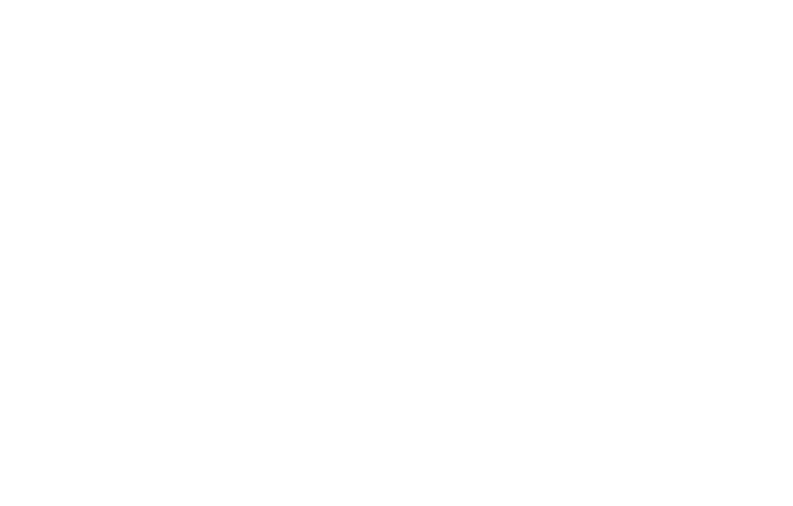
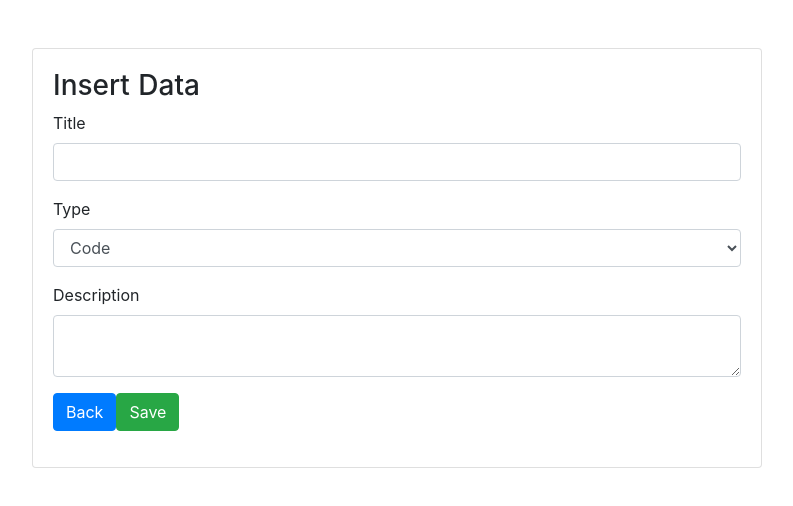
Before and after one commit to taufanfadhilah/Nuxt-Firebase, a Nuxt app: page /crud/add in a window 1280 px wide. Before the commit this address had no page. Shown: the top 506 px of the page, without its empty margins (243-1036 px from the left). Built offline with nearby package versions, Linux system fonts and the light colour scheme.

Commit message:
add firebase crud

```diff
--- /dev/null
+++ b/pages/crud/_id.vue
@@ -0,0 +1,43 @@
+<template>
+  <div class="container">
+    <div class="row mt-5">
+      <div class="col-md-8 offset-md-2">
+        <div class="card">
+          <div class="card-body">
+            <h4>{{blog.title}}</h4>
+            <p>
+              {{blog.description}}
+            </p>
+            <nuxt-link to="/crud">
+              <button class="btn btn-primary">Back</button>
+            </nuxt-link>
+          </div>
+        </div>
+      </div>
+    </div>
+  </div>
+</template>
+
+<script>
+import { fireDb } from '~/plugins/firebase'
+
+export default {
+  async mounted() {
+    const { id } = this.$route.params
+    const ref = fireDb.collection('blog').doc(id)
+    try {
+      let data = await ref.get()
+      this.blog = data.data()
+    } catch (error) {
+      console.log(error)
+    }
+  },
+  data() {
+    return {
+      blog: {}
+    }
+  }
+}
+</script>
+
+<style></style>
--- /dev/null
+++ b/pages/crud/add.vue
@@ -0,0 +1,63 @@
+<template>
+  <div class="container">
+    <div class="row mt-5">
+      <div class="col-md-8 offset-md-2">
+        <div class="card">
+          <div class="card-body">
+            <h3>Insert Data</h3>
+            <form action="" method="POST" @submit.prevent="submit">
+              <div class="form-group">
+                <label for="">Title</label>
+                <input type="text" class="form-control" name="title" />
+              </div>
+              <div class="form-group">
+                <label for="">Type</label>
+                <select name="type" id="" class="form-control">
+                  <option value="code">Code</option>
+                  <option value="blog">Blog</option>
+                </select>
+              </div>
+              <div class="form-group">
+                <label for="">Description</label>
+                <textarea class="form-control" name="description"></textarea>
+              </div>
+              <div class="form-group">
+                <nuxt-link to="/crud">
+                  <button class="btn btn-primary" type="button">Back</button>
+                </nuxt-link>
+                <button class="btn btn-success" type="submit">Save</button>
+              </div>
+            </form>
+          </div>
+        </div>
+      </div>
+    </div>
+  </div>
+</template>
+
+<script>
+import { fireDb } from '~/plugins/firebase.js'
+
+export default {
+  methods: {
+    async submit(e) {
+      let { title, type, description } = e.target
+      let data = {
+        title: title.value,
+        type: type.value,
+        description: description.value
+      }
+      const ref = fireDb.collection('blog')
+      try {
+        await ref.add(data)
+        alert('submitted')
+        this.$router.push('/crud')
+      } catch (e) {
+        console.log(e)
+      }
+    }
+  }
+}
+</script>
+
+<style></style>
--- /dev/null
+++ b/pages/crud/edit/_id.vue
@@ -0,0 +1,94 @@
+<template>
+  <div class="container">
+    <div class="row mt-5">
+      <div class="col-md-8 offset-md-2">
+        <div class="card">
+          <div class="card-body">
+            <h3>Edit</h3>
+            <form action="" method="POST" @submit.prevent="submit">
+              <div class="form-group">
+                <label for="">Title</label>
+                <input
+                  type="text"
+                  class="form-control"
+                  name="title"
+                  :value="blog.title"
+                />
+              </div>
+              <div class="form-group">
+                <label for="">Type</label>
+                <select name="type" id="" class="form-control">
+                  <option value="code" :selected="blog.type == 'code'"
+                    >Code</option
+                  >
+                  <option value="blog" :selected="blog.type == 'blog'"
+                    >Blog</option
+                  >
+                </select>
+              </div>
+              <div class="form-group">
+                <label for="">Description</label>
+                <textarea
+                  class="form-control"
+                  name="description"
+                  :value="blog.description"
+                ></textarea>
+              </div>
+              <div class="form-group">
+                <nuxt-link to="/crud">
+                  <button class="btn btn-primary" type="button">Back</button>
+                </nuxt-link>
+                <button class="btn btn-success" type="submit">Save</button>
+              </div>
+            </form>
+          </div>
+        </div>
+      </div>
+    </div>
+  </div>
+</template>
+
+<script>
+import { fireDb } from '~/plugins/firebase'
+
+export default {
+  data() {
+    return {
+      blog: {}
+    }
+  },
+  async mounted() {
+    const { id } = this.$route.params
+    const ref = fireDb.collection('blog').doc(id)
+    let data = {}
+    try {
+      let res = await ref.get()
+      data = res.data()
+      data.id = res.id
+    } catch (error) {
+      console.log(error)
+    }
+    this.blog = data
+  },
+  methods: {
+    async submit(e) {
+      let data = {
+        id: this.blog.id,
+        title: e.target.title.value,
+        description: e.target.description.value,
+        type: e.target.type.value
+      }
+      const ref = fireDb.collection('blog').doc(data.id)
+      try {
+        await ref.set(data)
+        alert('submitted')
+        this.$router.push('/crud')
+      } catch (error) {
+        console.log(error)
+      }
+    }
+  }
+}
+</script>
+
+<style></style>
--- /dev/null
+++ b/pages/crud/index.vue
@@ -0,0 +1,103 @@
+<template>
+  <div class="container">
+    <div class="row mt-5">
+      <div class="col-md-8 offset-md-2">
+        <div class="card">
+          <div class="card-body">
+            <div class="row">
+              <div class="col">
+                <h4>List</h4>
+              </div>
+              <div class="col">
+                <a href="crud/add">
+                  <p class="text-right">Insert new Data</p>
+                </a>
+              </div>
+            </div>
+            <table class="table">
+              <thead>
+                <tr>
+                  <th>No.</th>
+                  <th>Name</th>
+                  <th>Type</th>
+                  <th>Action</th>
+                </tr>
+              </thead>
+              <tbody>
+                <tr v-for="(blog, index) in blogs" :key="blog.id">
+                  <td>{{ ++index }}</td>
+                  <td>{{ blog.title }}</td>
+                  <td>{{ blog.type }}</td>
+                  <td>
+                    <div class="row">
+                      <nuxt-link :to="`/crud/${blog.id}`">
+                        <button class="btn-sm btn btn-primary mr-2">
+                          Show
+                        </button>
+                      </nuxt-link>
+                      <nuxt-link :to="`/crud/edit/${blog.id}`">
+                        <button class="btn-sm btn btn-warning mr-2">
+                          Edit
+                        </button>
+                      </nuxt-link>
+                      <button
+                        class="btn-sm btn btn-danger"
+                        @click="remove(blog.id)"
+                      >
+                        Remove
+                      </button>
+                    </div>
+                  </td>
+                </tr>
+              </tbody>
+            </table>
+          </div>
+        </div>
+      </div>
+    </div>
+  </div>
+</template>
+
+<script>
+import { fireDb } from '~/plugins/firebase'
+
+export default {
+  data() {
+    return {
+      blogs: []
+    }
+  },
+  mounted() {
+    this.getData()
+  },
+  methods: {
+    async remove(id) {
+      const ref = fireDb.collection('blog').doc(id)
+      try {
+        await ref.delete()
+        alert('deleted')
+        this.getData()
+      } catch (error) {
+        console.log(error)
+      }
+    },
+    async getData() {
+      const ref = fireDb.collection('blog')
+      let data
+      try {
+        data = await ref.get()
+      } catch (e) {
+        console.log(e)
+      }
+      this.blogs = []
+      data.docs.map(collection => {
+        let data = collection.data()
+        data.id = collection.id
+        this.blogs.push(data)
+      })
+    }
+  }
+}
+</script>
+
+<style></style>
--- a/pages/index.vue
+++ b/pages/index.vue
@@ -1,5 +1,8 @@
 <template>
   <div class="container text-center">
+    <nuxt-link to="crud">
+      <h4>Goto CRUD</h4>
+    </nuxt-link>
     <div class="row mt-5">
       <div class="col-md-6 offset-md-3">
         <div>
--- a/plugins/firebase.js
+++ b/plugins/firebase.js
@@ -11,7 +11,7 @@ if (!firebase.apps.length) {
     appId: '1:582203188522:web:8b8995c4f7b2ca05dc2a53'
   }
   firebase.initializeApp(config)
-  firebase.firestore().settings({})
+  // firebase.firestore().settings({})
 }
 const fireDb = firebase.firestore()
 export { fireDb }
```
Also changed, not shown: 1 other file (tests, documents, lock files or other folders).
